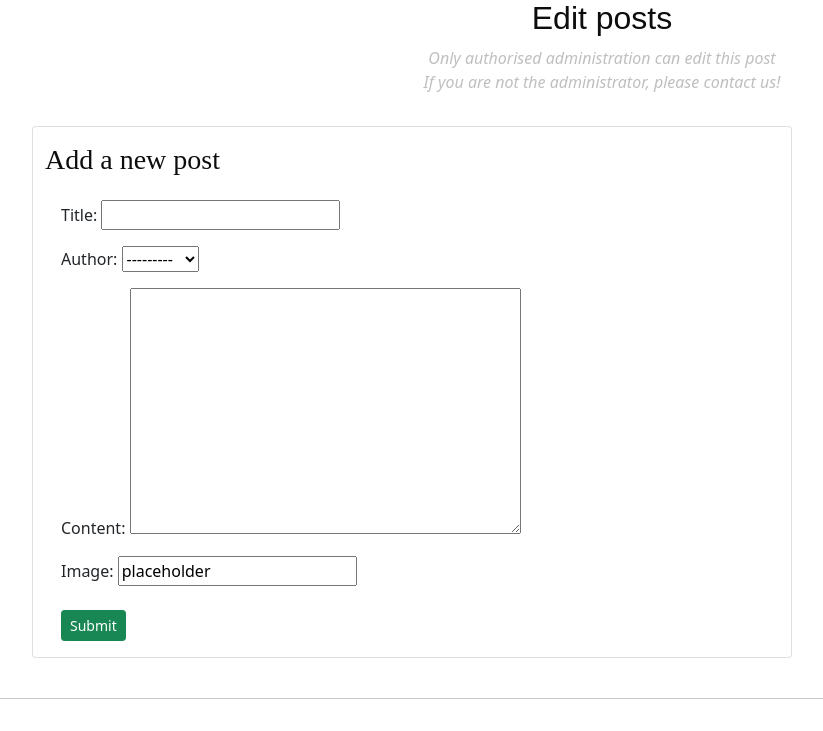
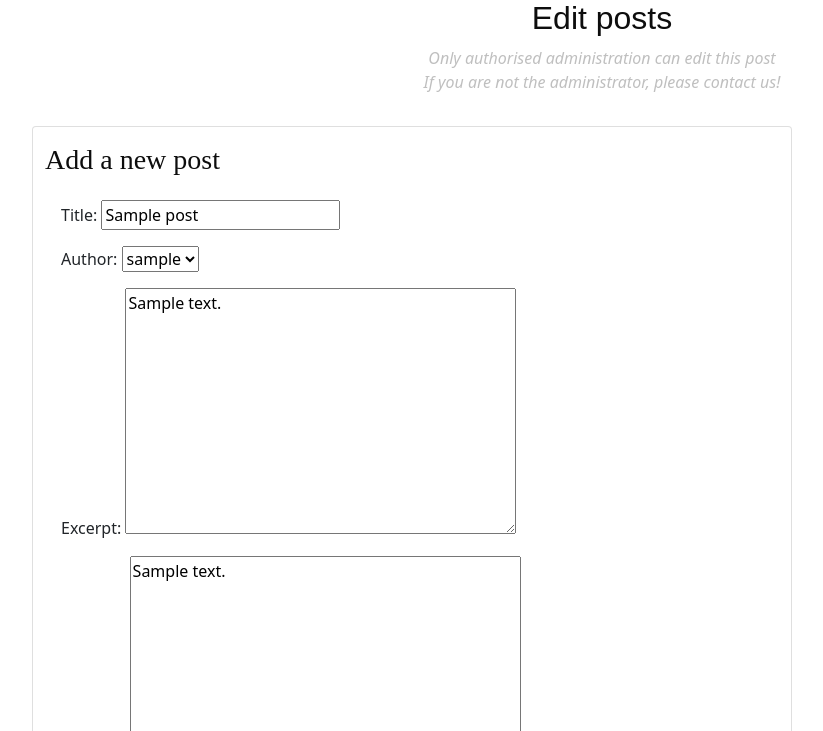
Before and after one commit to Christoph33one/viks-bakery, a Django app: page /post_detail/edit_post in a window 1280 px wide. Shown: the part 579-1310 px from the top of the page, without its empty margins (38-861 px from the left). Run offline with Django 3.2, Linux system fonts and the light colour scheme; tables that the repository leaves empty hold one stand-in row (values such as "Sample post"); some libraries are stand-ins or nearby versions.

Commit message:
rendered post data from db to edit_post.html. (bug) only one post shows to be edited.

```diff
--- a/blog/forms.py
+++ b/blog/forms.py
@@ -12,4 +12,4 @@ class CommentForm(forms.ModelForm):
 class PostForm(forms.ModelForm):
     class Meta:
         model = Post
-        fields = ['title', 'author', 'content', 'featured_image']
+        fields = ['title', 'author', 'excerpt', 'content', 'featured_image']
--- a/blog/urls.py
+++ b/blog/urls.py
@@ -16,6 +16,6 @@ urlpatterns = [
         views.edit_comment,
         name="edit_comment",
     ),
-    path('edit_post', views.EditPostlist.as_view(), name='edit_post'),
+    path('edit_post', views.edit_post, name='edit_post'),
 
 ]
--- a/blog/views.py
+++ b/blog/views.py
@@ -14,19 +14,6 @@ class PostList(generic.ListView):
     post = Post.objects.filter(approved=True)
     template_name = "index.html"
     paginate_by = 3
-
-
-class EditPostlist(generic.ListView):
-    model = Post
-    queryset = Post.objects.filter(status=1).order_by("-created_on")
-    template_name = "edit_post.html"
-
-    def get_context_data(self, **kwargs):
-        context = super().get_context_data(**kwargs)
-        post = self.get_queryset().first()  # Get the first post in the queryset
-        form = PostForm(instance=post)  # Pass the post object to the form
-        context['form'] = PostForm()
-        return context
 
 
 # Post detail / render post_detail.html
@@ -137,6 +124,61 @@ def edit_comment(request, pk):
             )
 
 
+def edit_post(request):
+    post_list = Post.objects.filter().order_by("-created_on")
+    post = Post.objects.filter(approved=True).first()
+    form = PostForm(instance=post)
+
+    context = {
+        'post_list': post_list,
+        'form': form,
+    }
+    if request.method == 'POST':
+        # Update the post fields with the submitted data
+        post.title = request.POST.get('title')
+        post.author = request.POST.get('author')
+        post.excerpt = request.POST.get('excerpt')
+        post.content = request.POST.get('content')
+        post.body = request.POST.get('body')
+        # Save the post
+        post.save()
+        messages.add_message(
+                    request,
+                    messages.SUCCESS,
+                    "You have edited a comment!"
+                )
+        return render(request, 'edit_post.html', context)
+    return render(request, 'edit_post.html', context)
+
+
+# class EditPostList(generic.ListView):
+#     model = Post
+#     queryset = Post.objects.filter(status=1).order_by("-created_on")
+#     post = Post.objects.filter(approved=True)
+#     template_name = "edit_post.html"
+#     paginate_by = 3
+
+#     def get_context_data(self, **kwargs):
+#         context = super().get_context_data(**kwargs)
+#         post = self.get_queryset().first() # Get the first post in the queryset
+#         form = PostForm(instance=post) # Pass the post object to the form
+#         context['form'] = form
+#         return context
+
+#     def edit_post(self, request, pk):
+#         post = get_object_or_404(Post, pk=pk)
+#         if request.method == 'POST':
+#             # Update the post fields with the submitted data
+#             post.title = request.POST.get('title')
+#             post.body = request.POST.get('body')
+#             # Save the post
+#             post.save()
+#             return render(request, 'edit_post.html', context)
+#         else:
+#             context = {'post': post}
+#             return render(request, 'edit_post.html', context)
+
+
 # Post a like
 class PostLike(View):
 
--- a/templates/base.html
+++ b/templates/base.html
@@ -84,6 +84,7 @@
           <button>Logout</button>
         </form>
         <!--Edit post form-->
+        <!--REMOVE THIS ONCE EDIT AND DELETE FUNCTIONS ARE ADDED!-->
         <form class="btn btn-outline-success btn-sm" action="{% url 'edit_post' %}">
           <button>Edit post</button>
         </form>
--- a/templates/edit_post.html
+++ b/templates/edit_post.html
@@ -18,16 +18,16 @@
             <form method="post">
                 {{post_form | crispy}}
                 {% csrf_token %}
+                <!--as.p method to render all fields in the form-->
                 {{ form.as_p }}
-                <form method="post" style="margin-top: 1.3em;">
-                    {{ post_form | crispy }}
-                    {% csrf_token %}
-                    <button type="submit" title="Submit" class="btn btn-signup btn-success btn-sm mt-2">Submit</button>
+                <button type="submit" title="Submit"
+                    class="btn btn-signup btn-success btn-sm mt-2">
+                    Submit
+                </button>
                 </form>
             </form>
         </div>
     </div>
 </div>
 
-
 {% endblock %}
```
